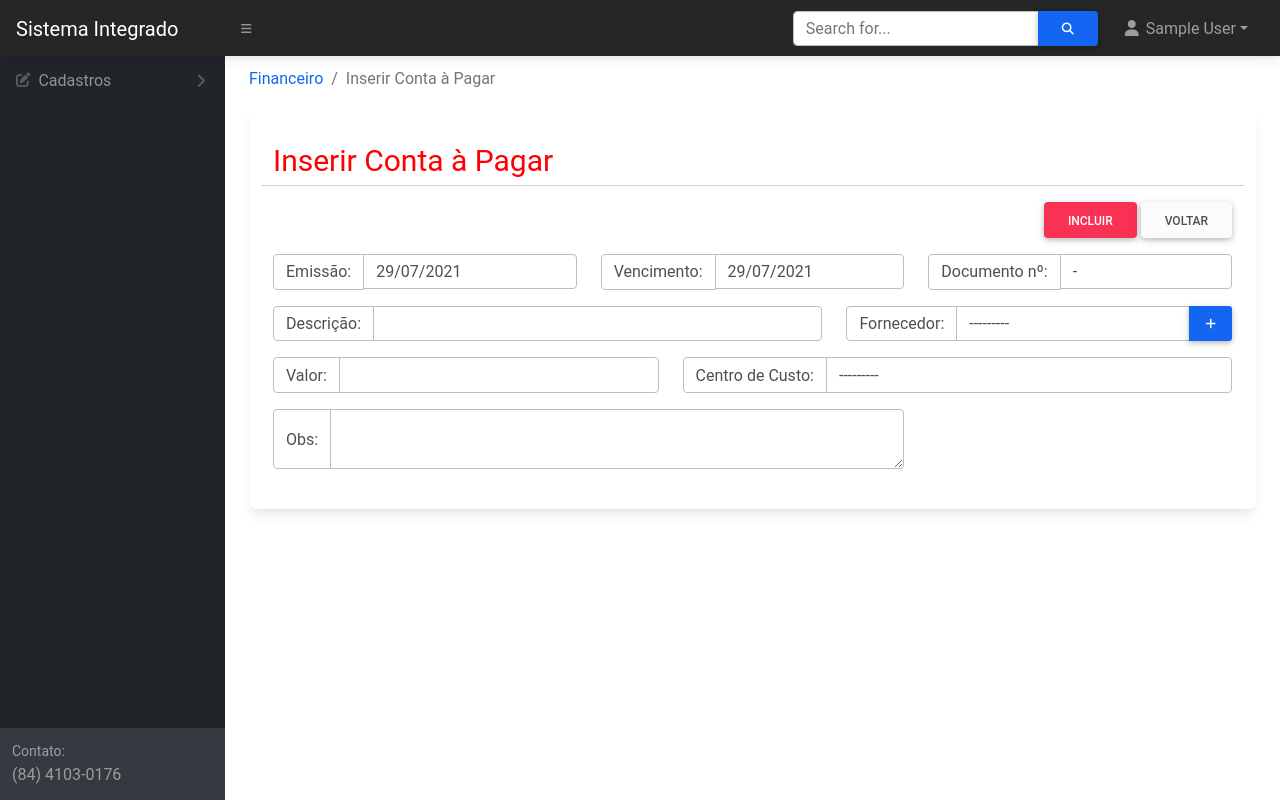
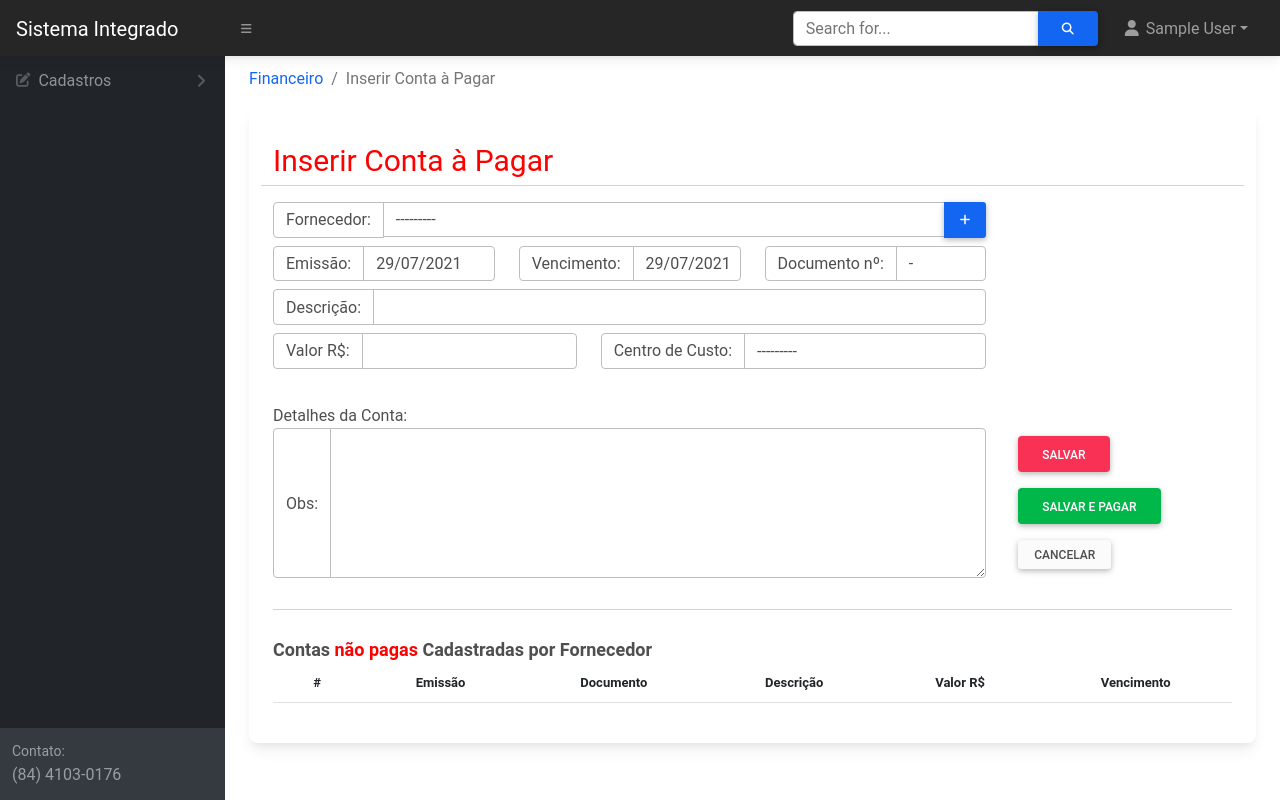
Before and after one commit to endjack/simoERP, a Django app: page /contas-a-pagar/inserir in a window 1280 px wide. Run offline with Django 3.2, Linux system fonts and the light colour scheme; the visitor is signed in with stand-in values (Sample User, id 1); data that the repository does not hold is empty; some libraries are stand-ins or nearby versions.

Commit message:
Add lista de Contas na inclusao de Conta by Ajax

```diff
--- a/financeiro/views.py
+++ b/financeiro/views.py
@@ -79,6 +79,13 @@
         print(bcolors.OK + "VALORRRR - {}".format(self.request.POST.get('valor')) + bcolors.RESET)
         form.instance.valor = float(form.cleaned_data['valor'])
         return super().form_valid(form)
+
+    def get_success_url(self):
+        if self.request.POST.get('pagar') == 'True':
+            return reverse('pagar-conta', kwargs = {'pk': self.object.id})
+        else:
+            return super().get_success_url()
+
 
 class EditarContasAPagarView(GroupRequiredMixin, LoginRequiredMixin,UpdateView):
     login_url = reverse_lazy('login')
--- a/simo/templates/financeiro/inserir-conta.html
+++ b/simo/templates/financeiro/inserir-conta.html
@@ -26,14 +26,6 @@
     <hr>
 </div>
 
-<div class="d-flex flex-row-reverse bd-highlight mb-3">
-    <div class="">
-        <button type="submit" form="addConta" class="btn btn-danger">Incluir</button>
-        <a href="{{ request.META.HTTP_REFERER }}" class="btn btn-light">Voltar</a>
-    </div>
-</div>
-
-
 <form id="addConta" method="post" autocomplete="off">
     {% csrf_token %}
 
@@ -41,21 +33,32 @@
     {{ hidden_field }}
     {% endfor %}
 
-    <div class="form-group row mb-3">
-        <div class="col-4">
+    <div class="form-group row mb-2">
+        <div class="col-9">
+            <div class="input-group">
+                <div class="input-group-text">Fornecedor:</div>
+                {% render_field form.fornecedor class="form-control" name="fornecedor" id="fornecedor"%}
+                <a href="{% url 'inserir-fornecedor' %}" class="btn btn-primary btn-sm"
+                    title="Adicionar um Novo Fornecedor"><i class="fa fa-plus"></i></a>
+            </div>
+        </div>
+    </div>
+
+    <div class="form-group row mb-2">
+        <div class="col-3">
             <div class="input-group">
                 <div class="input-group-text">Emissão:</div>
                 {% render_field form.data_inclusao class="form-control date" name="data_inclusao"%}
             </div>
         </div>
 
-        <div class="col-4">
+        <div class="col-3">
             <div class="input-group">
                 <div class="input-group-text">Vencimento:</div>
                 {% render_field form.vencimento class="form-control date" name="vencimento"%}
             </div>
         </div>
-        <div class="col-4">
+        <div class="col-3">
             <div class="input-group">
                 <div class="input-group-text">Documento nº:</div>
                 {% render_field form.documento class="form-control" name="documento"%}
@@ -63,50 +66,76 @@
         </div>
     </div>
 
-    <div class="form-group row mb-3">
-        <div class="col-7">
+    <div class="form-group row mb-2">
+        <div class="col-9">
             <div class="input-group">
                 <div class="input-group-text">Descrição:</div>
                 {% render_field form.descricao class="form-control" name="descricao" required="required"%}
             </div>
         </div>
 
-        <div class="col-5">
-            <div class="input-group">
-                <div class="input-group-text">Fornecedor:</div>
-                {% render_field form.fornecedor class="form-control" name="fornecedor"%}
-                <a href="{% url 'inserir-fornecedor' %}" class="btn btn-primary btn-sm"
-                    title="Adicionar um Novo Fornecedor"><i class="fa fa-plus"></i></a>
-            </div>
-        </div>
     </div>
 
-    <div class="form-group row mb-3">
-        <div class="col-5">
+    <div class="form-group row mb-2">
+        <div class="col-4">
             <div class="input-group">
-                <div class="input-group-text">Valor:</div>
+                <div class="input-group-text">Valor R$:</div>
                 {% render_field form.valor class="form-control money " name="valor"%}
             </div>
         </div>
 
-        <div class="col-7">
+        <div class="col-5">
             <div class="input-group">
                 <div class="input-group-text">Centro de Custo:</div>
                 {% render_field form.centro_de_custo class="form-control" name="centro_de_custo" required="required"%}
             </div>
         </div>
     </div>
-
-    <div class="form-group row mb-3">
-        <div class="col-8">
+    <br>
+    Detalhes da Conta:
+    <div class="form-group row mb-2">
+        <div class="col-9">
             <div class="input-group">
                 <div class="input-group-text">Obs:</div>
-                {% render_field form.obs class="form-control" name="obs" style="height: 60px"%}
+                {% render_field form.obs class="form-control" name="obs" style="height: 150px"%}
             </div>
+        </div>
+    <div class="col-3" >
+        <div class="d-flex align-items-start flex-column bd-highlight mb-3" >
+
+            <div class="p-2 bd-highlight "><button type="submit" form="addConta" name="pagar" value="False" class="btn btn-danger">Salvar</button></div>
+            <div class="p-2 bd-highlight "><button type="submit" form="addConta" name="pagar" value="True" class="btn btn-success">Salvar e Pagar</a></div>
+            <div class="p-2 bd-highlight"><a href="{{ request.META.HTTP_REFERER }}" class="btn btn-sm btn-light">Cancelar</a></div>
         </div>
     </div>
 
+    </div>
+
 </form>
+
+<hr>
+<div class="row"><span style="font-size:18px;font-weight: bold;; margin-top: 10px">
+Contas <span style="color:red">não pagas</span> Cadastradas por Fornecedor
+</span>
+
+</div>
+<table class="table table-sm table-striped  table-hover" style="font-size:13px;">
+    <thead>
+        <tr >
+            <th scope="col" style="font-weight: bold; text-align:center">#</th>
+            <th scope="col" style="font-weight: bold; text-align:center">Emissão</th>
+            <th scope="col" style="font-weight: bold; text-align:center">Documento</th>
+            <th scope="col" style="font-weight: bold; text-align:center">Descrição</th>
+            <th scope="col" style="font-weight: bold; text-align:center">Valor R$</th>
+            <th scope="col" style="font-weight: bold; text-align:center">Vencimento</th>
+        </tr>
+    </thead>
+    <tbody id="contas">
+
+    </tbody>
+</table>
+
+
 
 {% endblock%}
 
@@ -115,6 +144,7 @@
 <script src="{% static 'js/bootstrap-datepicker.min.js' %}"></script>
 <script src="{% static 'js/bootstrap-datepicker.pt-BR.min.js' %}"></script>
 <script src="{% static 'js/jquery.mask.js' %}"></script>
+
 <script>
     $(document).ready(function () {
 
@@ -123,8 +153,6 @@
             reverse: true
         });
 
-
-
         //DatePicker
         $(".date").datepicker({
             format: "dd/mm/yyyy",
@@ -132,6 +160,76 @@
             language: "pt-BR"
         });
 
+        function formatReal(numero) {
+                var tmp = numero + '';
+                var neg = false;
+
+                if (tmp - (Math.round(numero)) == 0) {
+                    tmp = tmp + '00';
+                }
+
+                if (tmp.indexOf(".")) {
+                    tmp = tmp.replace(".", "");
+                }
+
+                if (tmp.indexOf("-") == 0) {
+                    neg = true;
+                    tmp = tmp.replace("-", "");
+                }
+
+                if (tmp.length == 1) tmp = "0" + tmp
+
+                tmp = tmp.replace(/([0-9]{2})$/g, ",$1");
+
+                if (tmp.length > 6)
+                    tmp = tmp.replace(/([0-9]{3}),([0-9]{2}$)/g, ".$1,$2");
+
+                if (tmp.length > 9)
+                    tmp = tmp.replace(/([0-9]{3}).([0-9]{3}),([0-9]{2}$)/g, ".$1.$2,$3");
+
+                if (tmp.length = 12)
+                    tmp = tmp.replace(/([0-9]{3}).([0-9]{3}).([0-9]{3}),([0-9]{2}$)/g, ".$1.$2.$3,$4");
+
+                if (tmp.length > 12)
+                    tmp = tmp.replace(/([0-9]{3}).([0-9]{3}).([0-9]{3}).([0-9]{3}),([0-9]{2}$)/g, ".$1.$2.$3.$4,$5");
+
+                if (tmp.indexOf(".") == 0) tmp = tmp.replace(".", "");
+                if (tmp.indexOf(",") == 0) tmp = tmp.replace(",", "0,");
+
+                return (neg ? '-' + tmp : tmp);
+            }
+
+        $("#fornecedor").change(function (e) {
+            e.preventDefault();
+            $.ajax({
+                type: "GET",
+                url: "{% url 'ajax-fornecedor-contas-a-pagar' %}",
+                dataType: "json",
+                data: {'id': $('#fornecedor').val() },
+                success: function(data) {
+                    $("#contas").html('');
+                    if(data.contas.length > 0){
+                        for (var i = 0; i < data.contas.length; i++) {
+                        var valor = formatReal(data.contas[i]["valor"]);
+
+                        var d = new Date(data.contas[i]["data_inclusao"]);
+                        var data_emissao = d.toLocaleDateString();
+                        var d2 = new Date(data.contas[i]["vencimento"]);
+                        var data_vencimento = d2.toLocaleDateString();
+                        $("#contas").append('<tr><td style="text-align:center">'+(i+1)+'</td><td style="text-align:center">'+data_emissao+'</td><td style="text-align:center">'+data.contas[i]["documento"]+'</td><td>'+data.contas[i]["descricao"]+'</td><td style="text-align:center">'+valor+'</td> <td style="text-align:center">'+data_vencimento+'</td></tr>');
+                            }
+                    }else{
+                        $("#contas").html('<td colspan="100%" style="text-align:center">Sem Contas!</td>');
+                    }
+
+
+                },
+                error: function(xhr, textStatus) {
+                    alert("ERRO! Fornecedor NÃO ENCONTRADO!");
+                }
+            });
+        })
+
     });
 </script>
 {% endblock %}
--- a/simo/urls.py
+++ b/simo/urls.py
@@ -14,6 +14,7 @@
 from django.urls import path, include
 from django.conf.urls.static import static
 from django.contrib.auth import views as auth_views
+from financeiro.ajax import *
 
 
 
@@ -98,6 +99,7 @@
     path('recibos/excluir/<pk>', ExcluirReciboFornecedorView.as_view(), name='excluir-recibo'),
     path('recibos/imprimir/<pk>',ImprimirReciboFornecedorView.as_view(), name='imprimir-recibo'),
     path('contas-pagas/', ContasPagasView.as_view(), name='contas-pagas'),
+    path('ajax/fornecedor/contas-a-pagar', getContasAPagar, name = "ajax-fornecedor-contas-a-pagar"),
 
 
     #urls Fornecedores
```
Also changed, not shown: financeiro/ajax.py (added, +17 -0 lines).
